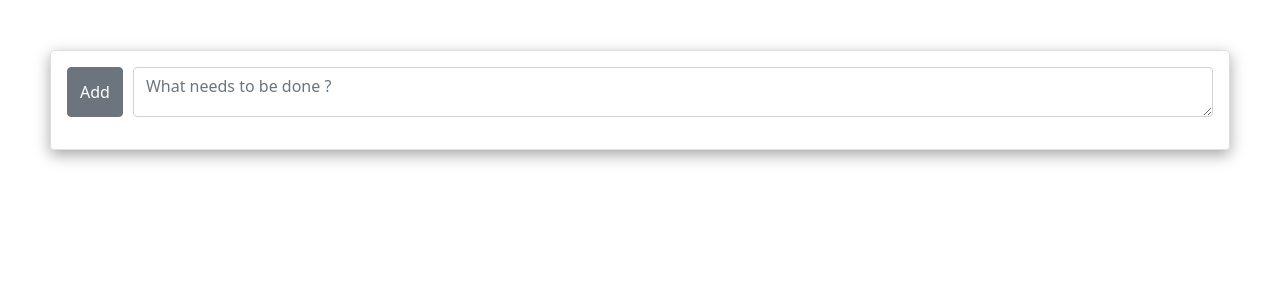
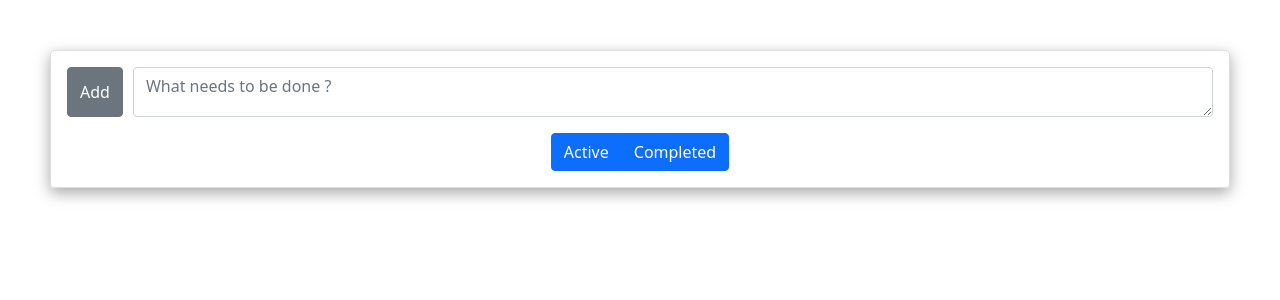
Before and after one commit to hemreozdemir/todo-app, a React (Create React App) app: page / in a window 1280 px wide. Shown: the top 300 px of the page. Built offline with nearby package versions, Linux system fonts and the light colour scheme.

Commit message:
todo filtering implemented
todo filtering implemented

```diff
--- a/src/css/todo.css
+++ b/src/css/todo.css
@@ -30,3 +30,8 @@
 .remove-todo-button {
     margin-left: 10px;
 }
+
+.filter-todos-checkbox {
+    display: flex;
+    justify-content: center;
+}
--- a/src/todos/AddTodo.js
+++ b/src/todos/AddTodo.js
@@ -1,6 +1,6 @@
 import React, { useState } from "react";
 
-import { Card, CardBody, Input, Button, Form, FormGroup } from "reactstrap";
+import { Input, Button, Form, FormGroup } from "reactstrap";
 
 const AddTodo = ({ handleSubmitTodo }) => {
     const [todoText, setTodoText] = useState("");
--- /dev/null
+++ b/src/todos/FilterTodos.js
@@ -0,0 +1,50 @@
+import React, { useState, useEffect } from "react";
+
+// ** 3rd party components
+import { Input, InputGroup, Button } from "reactstrap";
+
+const FilterTodos = ({ handleShowActive, handleShowCompleted }) => {
+    const [showActive, setShowActive] = useState(false);
+    const [showCompleted, setShowCompleted] = useState(false);
+
+    useEffect(() => {
+        handleShowActive(showActive);
+    }, [showActive]);
+
+    useEffect(() => {
+        handleShowCompleted(showCompleted);
+    }, [showCompleted]);
+
+    const toggleShowButtons = (showActiveButton) => {
+        if (showActiveButton) {
+            setShowActive(!showActive);
+            setShowCompleted(false);
+        } else {
+            setShowCompleted(!showCompleted);
+            setShowActive(false);
+        }
+    };
+
+    return (
+        <React.Fragment>
+            <InputGroup className="filter-todos-checkbox">
+                <Button
+                    color="primary"
+                    active={showActive}
+                    onClick={() => toggleShowButtons(true)}
+                >
+                    Active
+                </Button>
+                <Button
+                    color="primary"
+                    active={showCompleted}
+                    onClick={() => toggleShowButtons()}
+                >
+                    Completed
+                </Button>
+            </InputGroup>
+        </React.Fragment>
+    );
+};
+
+export default FilterTodos;
--- a/src/todos/List.js
+++ b/src/todos/List.js
@@ -3,6 +3,7 @@ import React, { useState, useEffect } from "react";
 // ** Componenets
 import AddTodo from "./AddTodo";
 import ListItem from "./ListItem";
+import FilterTodos from "./FilterTodos";
 
 // ** 3rd party components
 import { Card, CardBody, Input } from "reactstrap";
@@ -15,6 +16,8 @@ import { saveTodos, getTodos } from "../data/LocaleDataSource";
 
 const TodoList = () => {
     const [allTodos, setAllTodos] = useState([]);
+    const [showActives, setShowActives] = useState(false);
+    const [showCompleted, setShowCompleted] = useState(false);
 
     useEffect(() => {
         if (JSON.parse(getTodos())) {
@@ -59,14 +62,25 @@ const TodoList = () => {
         setAllTodos([...allTodosTemp]);
     };
 
+    const handleShowActive = (status) => {
+        setShowActives(status);
+    };
+
+    const handleShowCompleted = (status) => {
+        setShowCompleted(status);
+    };
+
     return (
         <div className="todo-container">
             <Card className="todo-card">
                 <CardBody className="todo-card-body">
                     <AddTodo handleSubmitTodo={handleSubmitTodo} />
-                    {allTodos &&
-                        allTodos.map((todo) => {
-                            return (
+                    {allTodos && (showCompleted || showActives)
+                        ? allTodos.map(
+                              (todo) =>
+                                  (showCompleted
+                                      ? todo.checked
+                                      : !todo.checked) && (
                                       <ListItem
                                           key={todo.id}
                                           id={todo.id}
@@ -77,8 +91,24 @@ const TodoList = () => {
                                           }
                                           handleRemoveTodo={handleRemoveTodo}
                                       />
-                            );
-                        })}
+                                  )
+                          )
+                        : allTodos.map((todo) => (
+                              <ListItem
+                                  key={todo.id}
+                                  id={todo.id}
+                                  checked={todo.checked}
+                                  todoText={todo.text}
+                                  handleChangeTodoChecked={
+                                      handleChangeTodoChecked
+                                  }
+                                  handleRemoveTodo={handleRemoveTodo}
+                              />
+                          ))}
+                    <FilterTodos
+                        handleShowActive={handleShowActive}
+                        handleShowCompleted={handleShowCompleted}
+                    />
                 </CardBody>
             </Card>
         </div>
```
Lines whose indentation alone changed are shown as unchanged.
